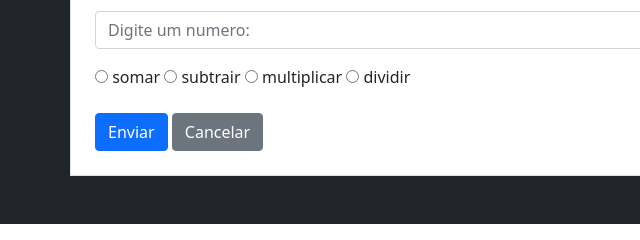
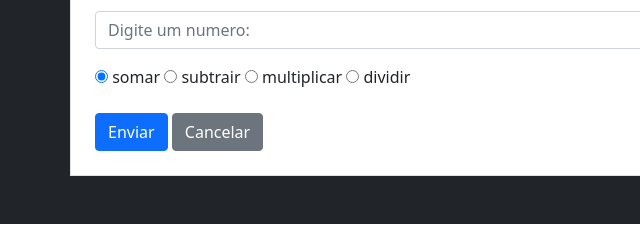
Before and after one commit to rafaelveja/calculadora-Python, a plain HTML site: page src/views/index.html in a window 1280 px wide. Shown: the part 216-456 px from the top of the page, 0-640 px from the left. Drawn offline with nearby package versions, Linux system fonts and the light colour scheme.

Commit message:
adcicionado comando checked

```diff
--- a/src/views/index.html
+++ b/src/views/index.html
@@ -16,7 +16,7 @@
                 <input type="number" placeholder="Digite um numero:" name="num1" class="form-control my-3" >
                 <input type="number" placeholder="Digite um numero:" name="num2" class="form-control my-3">
 
-                <input type="radio" name="opc" id="somar" value="soma">
+                <input type="radio" name="opc" id="somar" value="soma" Checked>
                 <label for="somar">somar</label>
 
                 <input type="radio" name="opc" id="subt" value="subt">
```
